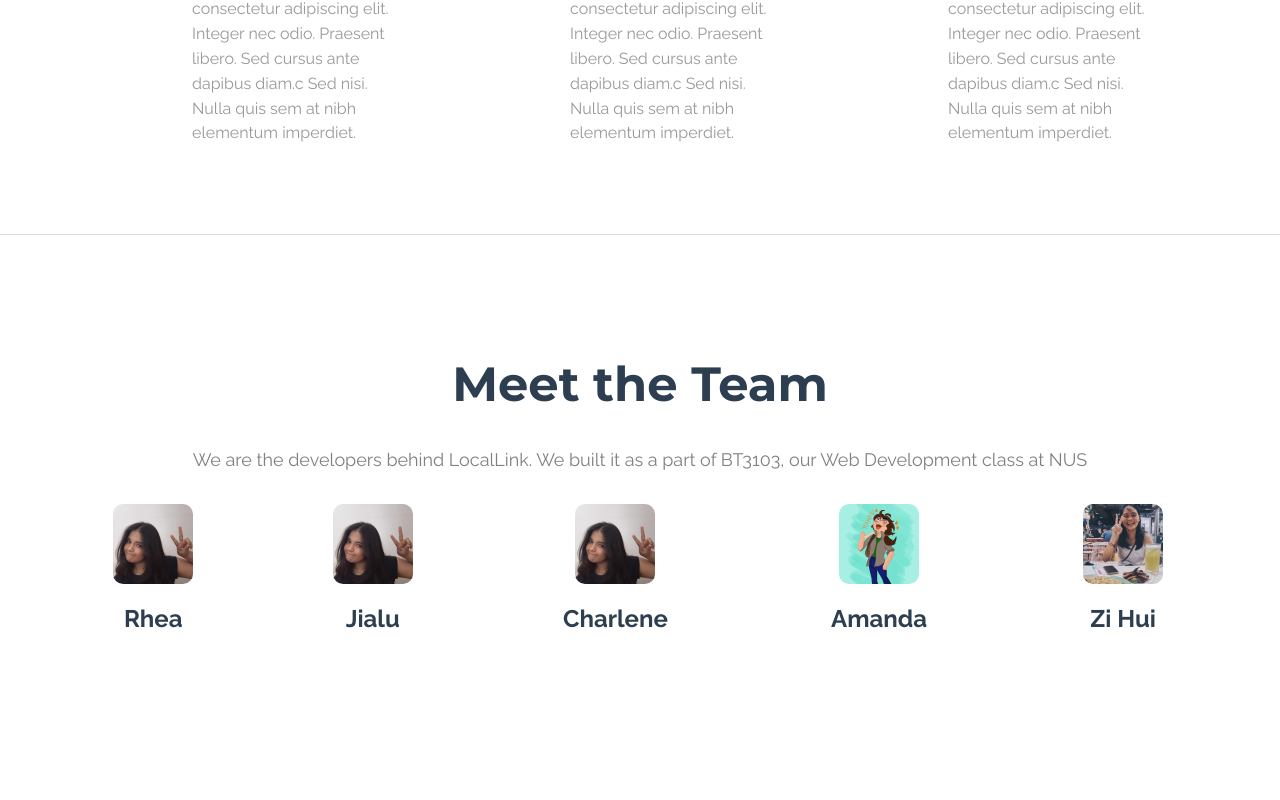
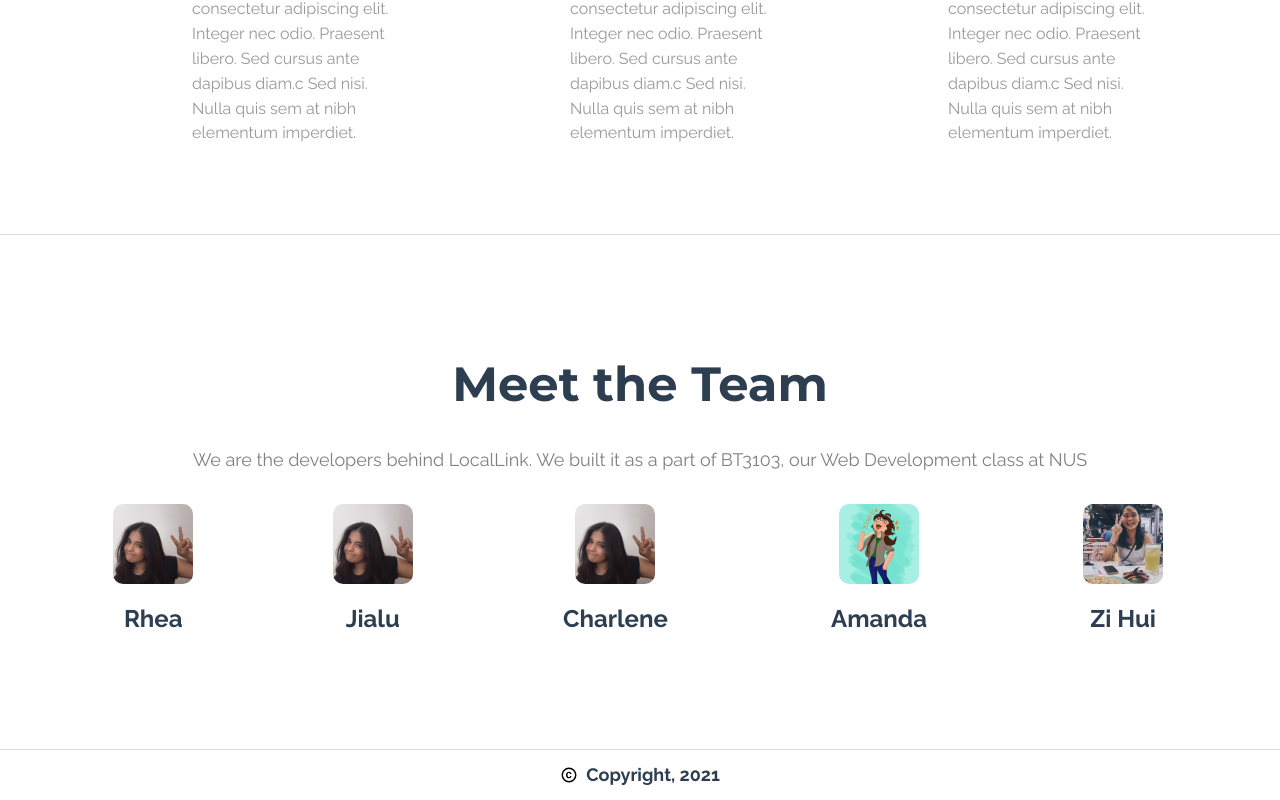
Before and after one commit to bt3103group4/LocalLink, a Vue app: page / in a window 1280 px wide. Shown: the part 1308-2108 px from the top of the page. Before the commit the page ends 2057 px from the top, so only its background shows below. Built offline with nearby package versions, Linux system fonts and the light colour scheme; no server answers.

Commit message:
Add footer to landing page

```diff
--- a/src/views/Landing.vue
+++ b/src/views/Landing.vue
@@ -200,6 +200,22 @@
         </div>
       </div>
     </div>
+    <div id="team" class="landing-section-separator"></div>
+    <div class="landing-footer-container">
+      <div class="landing-footer">
+        <div class="landing-social-links">
+        </div>
+        <div class="landing-copyright-container">
+          <svg viewBox="0 0 1024 1024" class="landing-footer-icon">
+            <path
+              d="M512 854q140 0 241-101t101-241-101-241-241-101-241 101-101 241 101 241 241 101zM512 86q176 0 301 125t125 301-125 301-301 125-301-125-125-301 125-301 301-125zM506 390q-80 0-80 116v12q0 116 80 116 30 0 50-17t20-43h76q0 50-44 88-42 36-102 36-80 0-122-48t-42-132v-12q0-82 40-128 48-54 124-54 66 0 104 38 42 42 42 98h-76q0-14-6-26-10-20-14-24-20-20-50-20z"
+            ></path>
+          </svg>
+          <span class="anchor">Copyright, 2021</span>
+        </div>
+      </div>
+    </div>
+
   </div>
 </template>
 
@@ -601,4 +617,28 @@ export default {};
   background-size: contain;
 }
 
+
+
+.landing-footer-icon {
+  width: 18px;
+  height: 18px;
+  margin-right: 8px;
+}
+
+.landing-copyright-container {
+  height: 50px;
+  display: flex;
+  align-items: center;
+  flex-direction: row;
+}
+
+.landing-footer-container {
+  width: 100%;
+  display: flex;
+  align-items: center;
+  flex-direction: column;
+  justify-content: center;
+  background-color: var(--dl-color-gray-white);
+}
+
 </style>
--- a/src/views/RegisterTourist.vue
+++ b/src/views/RegisterTourist.vue
@@ -181,7 +181,7 @@ export default {
 
 .register {
   width: 100vw;
-  padding: 20px 20px;
+  padding: 20px 0px;
 }
 
 @media only screen and (min-width: 728px) {
```
